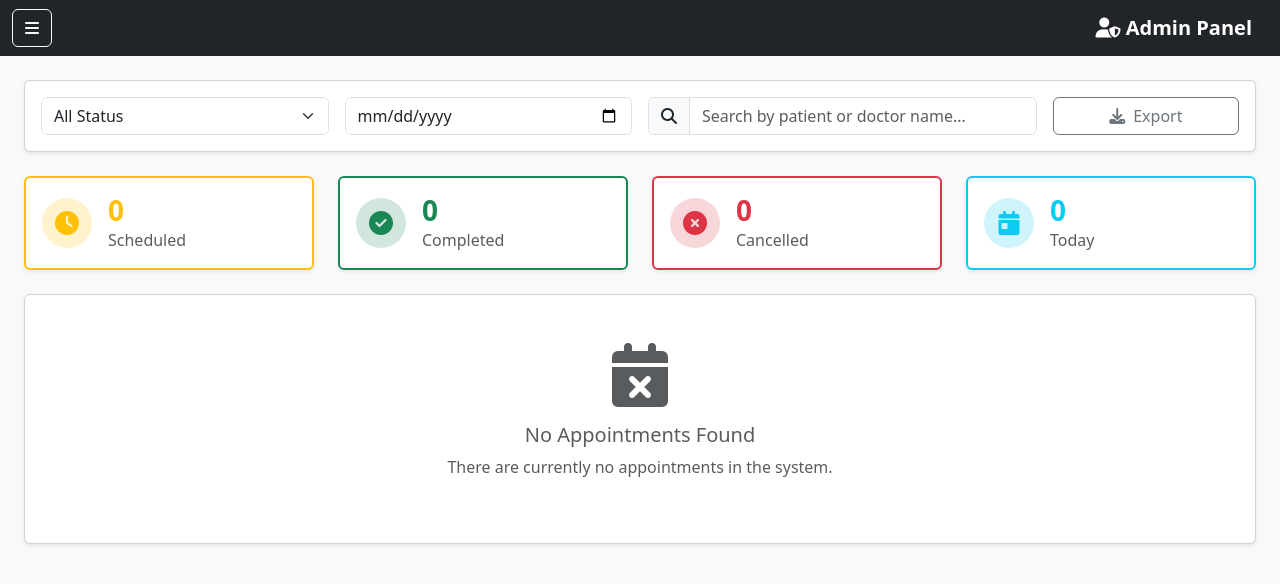
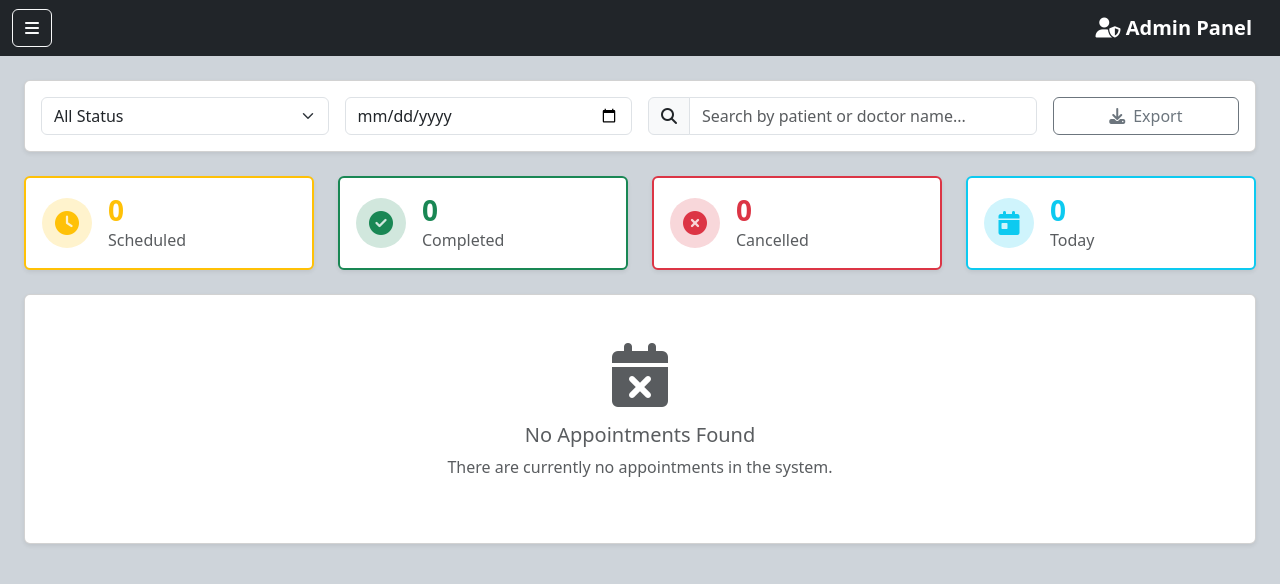
Before and after one commit to amulbabariya07/hms-system, a Flask app: page /admin/appointments in a window 1280 px wide. Shown: the top 584 px of the page. Run offline with Flask 3, Linux system fonts and the light colour scheme; the visitor is signed in with stand-in values (Sample User, id 1); some libraries are stand-ins or nearby versions.

Commit message:
[IMP] Admin Base Re-design

```diff
--- a/app/admin/templates/admin/base_admin.html
+++ b/app/admin/templates/admin/base_admin.html
@@ -10,7 +10,7 @@
   <!-- Font Awesome -->
   <link rel="stylesheet" href="https://cdnjs.cloudflare.com/ajax/libs/font-awesome/6.4.0/css/all.min.css">
 </head>
-<body class="bg-light">
+<body class="bg-dark-subtle">
 
   <!-- Navbar with Sidebar Toggle -->
   <nav class="navbar navbar-dark bg-dark sticky-top">
```
